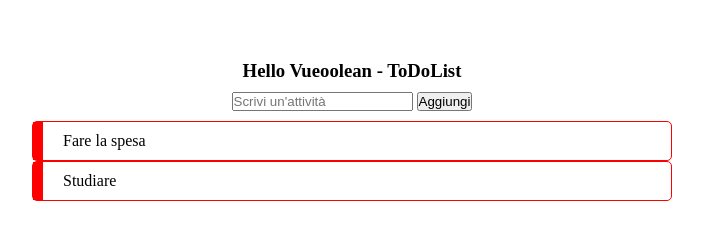
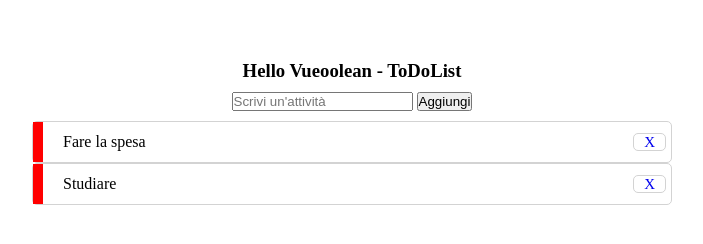
Before and after one commit to alfredochs/vue-todolist, a plain HTML site: page index.html in a window 1280 px wide. Shown: the whole page, without its empty margins (288-991 px from the left). Drawn offline with nearby package versions, Linux system fonts and the light colour scheme.

Commit message:
delete activity

```diff
--- a/css/style.css
+++ b/css/style.css
@@ -16,16 +16,32 @@
 }
 
 .list-element{
-    border: 1px solid red;
+    border: 1px solid lightgray;
     display: flex;
     /* padding:10px 0 ; */
     border-radius: 5px;
+    align-items: center;
 }
 .list-element span{
     padding: 10px 0;
 }
 .left-line{
     width: 10px;
+    height: 40px;
     background-color: red;
     margin-right: 20px;
 }
+.close{
+    right: 0;
+    flex-grow: 1;
+    text-align: right;
+    padding-right: 5px;
+}
+.close a {
+    text-decoration: none;
+    padding: 0 10px;
+    font-size: 15px;
+    /* background-color: wheat; */
+    border: 1px solid lightgray;
+    border-radius: 5px;
+}
--- a/index.html
+++ b/index.html
@@ -19,9 +19,12 @@
                 <input type="text" placeholder="Scrivi un'attività" v-model="inputText" v-on:keyup.enter="addActivity">
                 <button @click="addActivity">Aggiungi</button>
             </div>
-            <div class="list-element" v-for="attività in activityList">
+            <div class="list-element" v-for="(attività,indice) in activityList">
                 <div class="left-line"></div>
                 <span>{{attività.testo}}</span>
+                <div class="close">
+                    <a href="#" @click="deleteActivity(indice)">X</a>
+                </div>
             </div>
 
         </div>
--- a/js/script.js
+++ b/js/script.js
@@ -15,6 +15,14 @@ new Vue({
                 testo: this.inputText
             });
             this.inputText = "";
+        },
+        deleteActivity(indiceDaCancellare) {
+            this.activityList.splice(indiceDaCancellare, 1);
         }
     }
 });
+
+// Rifare l’esercizio della to do list come fatto assieme in classe:
+// - stampare in pagina un item per ogni elemento contenuto in un array
+// - ogni item ha una “x” associata: cliccando su di essa, l’item viene rimosso dalla lista
+// - predisporre un input per aggiungere un nuovo item alla lista: digitando il tasto invio oppure ciccando su un pulsante, il testo digitato viene aggiunto alla lista
```
